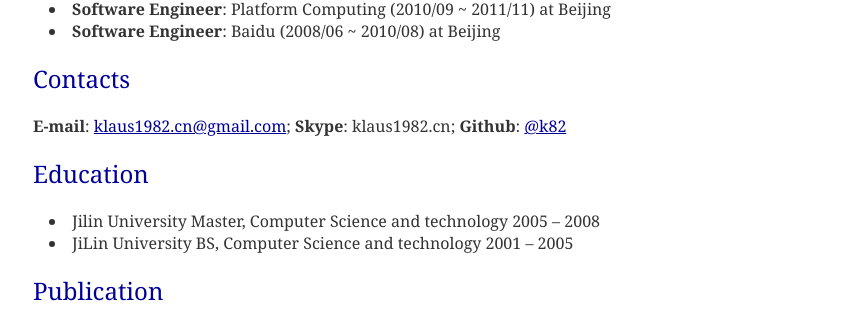
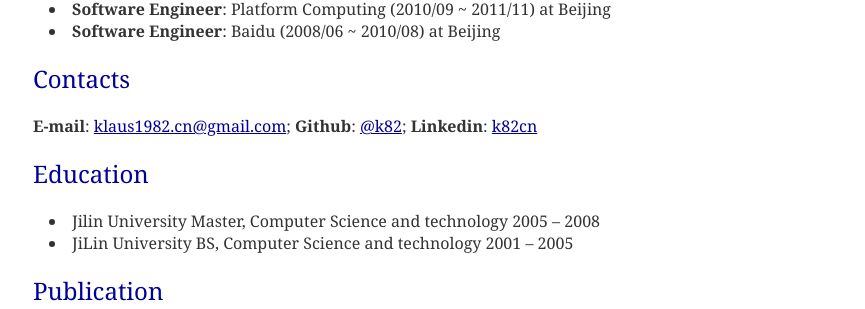
Before and after one commit to k82cn/k82cn.github.io, a Jekyll site: the page built from about.md, in a window 1280 px wide. Shown: the part 490-799 px from the top of the page, without its empty margins (207-1072 px from the left). Built offline with Jekyll 4.4.1, drawn with Linux system fonts in a browser that asks for light colours.

Commit message:
Add linkedin info

```diff
--- a/about.md
+++ b/about.md
@@ -19,7 +19,7 @@
 * __Software Engineer__: Baidu (2008/06 ~ 2010/08) at Beijing
 
 ## Contacts
-__E-mail__: [klaus1982.cn@gmail.com](mailto:klaus1982.cn@gmail.com); __Skype__: klaus1982.cn; __Github__: [@k82](http://www.github.com/k82)
+__E-mail__: [klaus1982.cn@gmail.com](mailto:klaus1982.cn@gmail.com); __Github__: [@k82](http://www.github.com/k82); __Linkedin__: [k82cn](http://cn.linkedin.com/in/k82cn)
 
 ## Education
 
```
